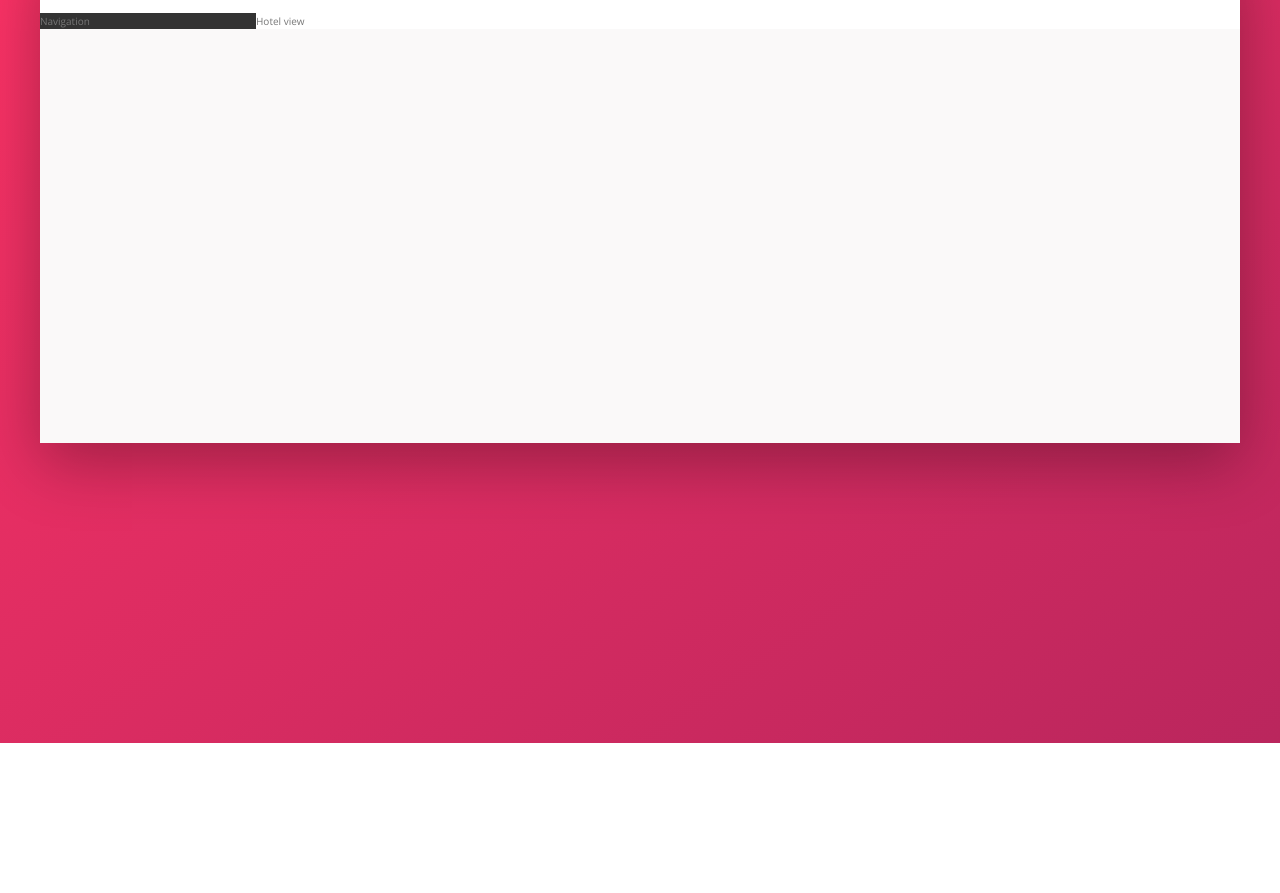
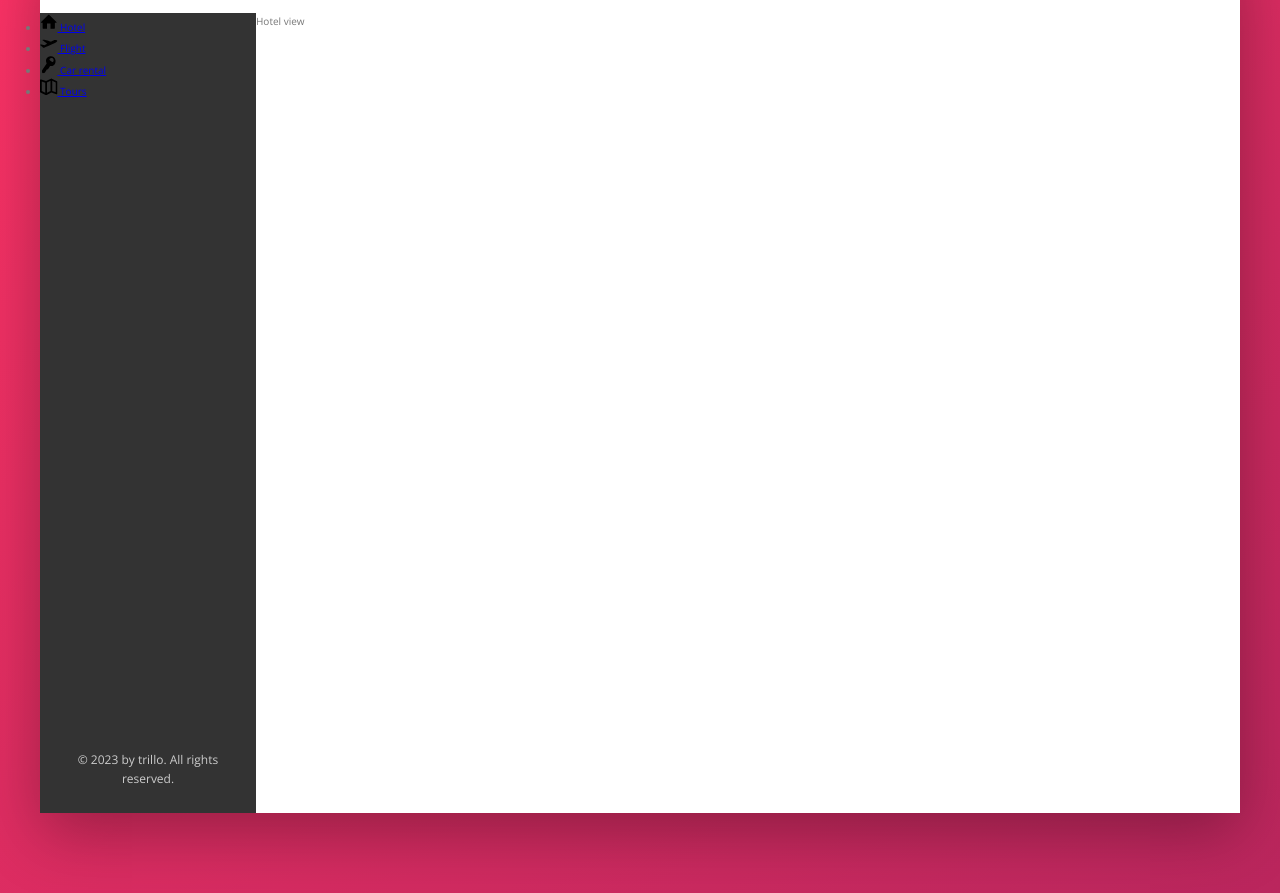
Before and after one commit to jakubkleczek/trillo, a website: page index.html in a window 1280 px wide. Shown: the part 137-1030 px from the top of the page. Before the commit the page ends 880 px from the top, so only its background shows below. Drawn offline with nearby package versions, Linux system fonts and the light colour scheme.

Commit message:
Building the Navigation
Part 1

```diff
--- a/index.html
+++ b/index.html
@@ -43,10 +43,52 @@
                     </div>
                 </nav>
             </header>
+
+
             <div class="content">
                 <nav class="sidebar">
-                    Navigation
+                    <ul class="side-nav">
+                        <li class="side-nav__item">
+                            <a href="#" class="side-nav__link">
+                                <svg class="side-nav__icon">
+                                    <use xlink:href="img/sprite.svg#icon-home"></use>
+                                </svg>
+                                <span>Hotel</span>
+                            </a>
+                        </li>
+                        <li class="side-nav__item">
+                            <a href="#" class="side-nav__link">
+                                <svg class="side-nav__icon">
+                                    <use xlink:href="img/sprite.svg#icon-aircraft-take-off"></use>
+                                </svg>
+                                <span>Flight</span>
+                            </a>
+                        </li>
+                        <li class="side-nav__item">
+                            <a href="#" class="side-nav__link">
+                                <svg class="side-nav__icon">
+                                    <use xlink:href="img/sprite.svg#icon-key"></use>
+                                </svg>
+                                <span>Car rental</span>
+                            </a>
+                        </li>
+                        <li class="side-nav__item">
+                            <a href="#" class="side-nav__link">
+                                <svg class="side-nav__icon">
+                                    <use xlink:href="img/sprite.svg#icon-map"></use>
+                                </svg>
+                                <span>Tours</span>
+                            </a>
+                        </li>
+                    </ul>
+
+                    <div class="legal">
+                        &copy; 2023 by trillo. All rights reserved.
+                    </div>
                 </nav>
+
+
+
                 <main class="hotel-view">
                     Hotel view
                 </main>
--- a/sass/_components.scss
+++ b/sass/_components.scss
@@ -62,7 +62,6 @@
     }
 }
 
-
 ////////////////////////////////////////////////
 /// USER NAVIGATION
 .user-nav {
@@ -115,3 +114,29 @@
         margin-right: 1rem;
     }
 }
+
+////////////////////////////////////////////////
+/// SIDE NAVIGATION
+.side-nav {
+    &__item {
+
+    }
+
+    &__link {
+
+    }
+
+    &__icon {
+        width: 1.75rem;
+        height: 1.75rem;
+    }
+}
+
+////////////////////////////////////////////////
+/// LEGAL TEXT
+.legal {
+    font-size: 1.2rem;
+    color: var(--color-grey-light-4);
+    text-align: center;
+    padding: 2.5rem;
+}
--- a/sass/_layout.scss
+++ b/sass/_layout.scss
@@ -26,10 +26,16 @@
     background-color: var(--color-grey-dark-1);
 
     flex: 0 0 18%;
+
+    display: flex;
+    flex-direction: column;
+    justify-content: space-between;
 }
 
 .hotel-view {
     background-color: #fff;
 
+    height: 80rem;
+
     flex: 1;
 }
```
Also changed, not shown: css/style.css.
